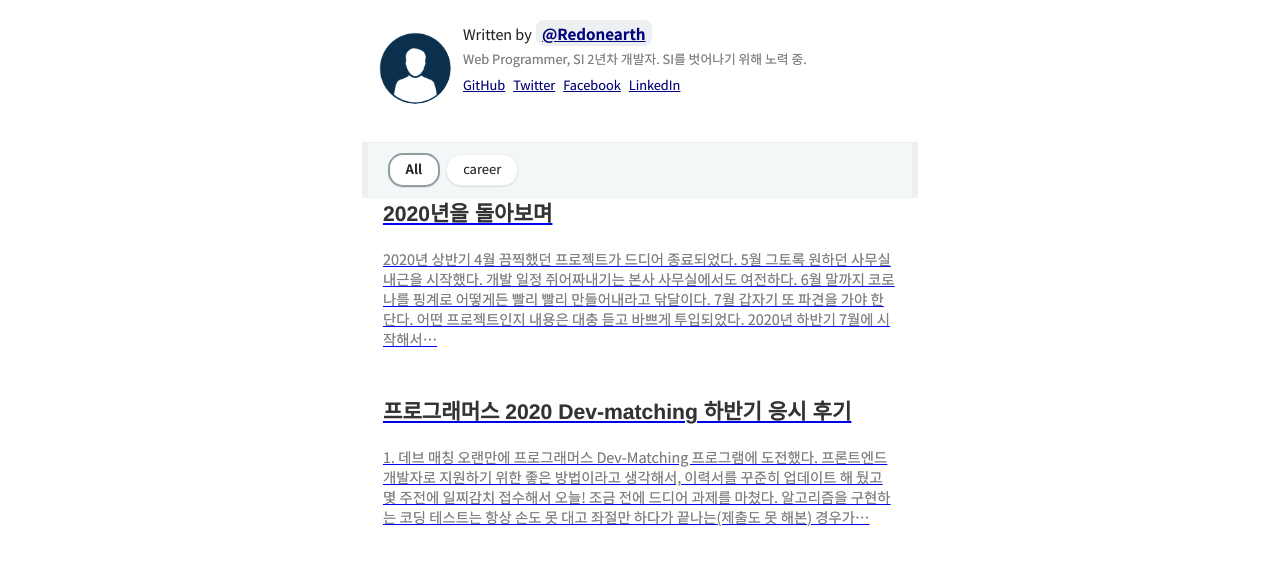
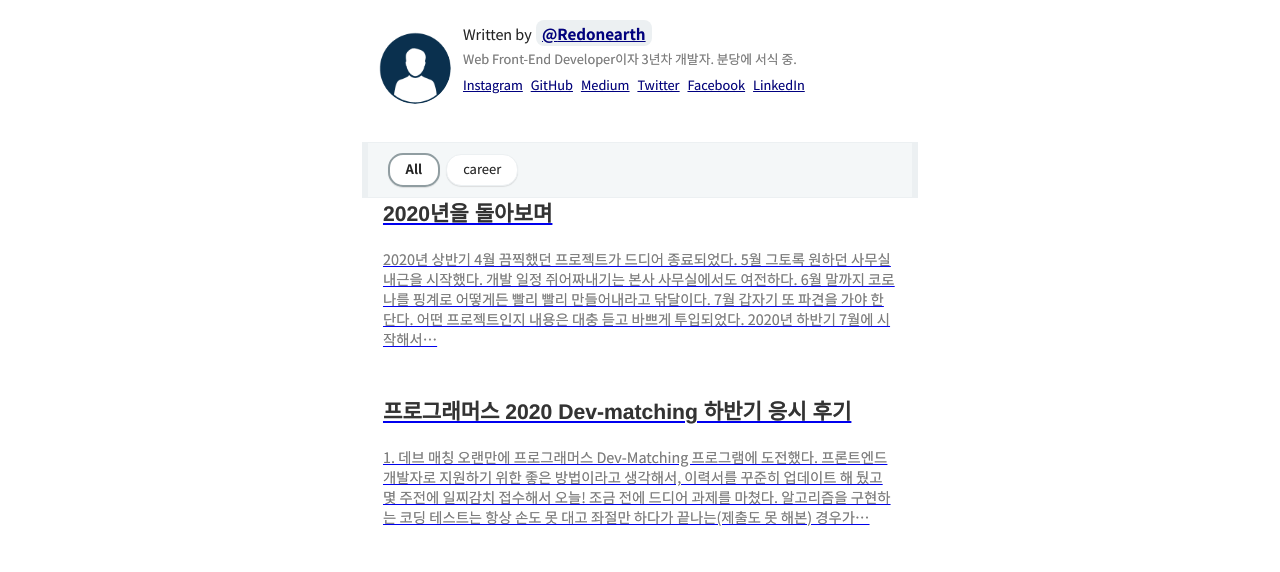
Before and after one commit to redonearth/gatsby-blog, a Gatsby site: page / in a window 1280 px wide. Shown: the part 177-749 px from the top of the page. Built offline with nearby package versions, Linux system fonts and the light colour scheme; Gatsby itself is replaced by a stand-in of ours; some packages are replaced by stand-ins of ours; what typography-theme-github would draw is missing.

Commit message:
Social에 Instagram 추가

```diff
--- a/gatsby-meta-config.js
+++ b/gatsby-meta-config.js
@@ -2,14 +2,15 @@ module.exports = {
   title: `Redonearth Blog`,
   description: `Blog posted about Programming, life, etc.`,
   author: `Redonearth`,
-  introduction: `Web Programmer, SI 2년차 개발자. SI를 벗어나기 위해 노력 중.`,
-  siteUrl: `https://redonearth.netlify.com`, // Your blog site url
+  introduction: `Web Front-End Developer이자 3년차 개발자. 분당에 서식 중.`,
+  siteUrl: `https://redonearth.netlify.app`, // Your blog site url
   social: {
     twitter: `redonearth_dev`, // Your Twitter account
     github: `redonearth`, // Your GitHub account
-    medium: ``, // Your Medium account
+    medium: `redonearth-dev`, // Your Medium account
     facebook: `redonearth`, // Your Facebook account
     linkedin: `hongjisang`, // Your LinkedIn account
+    instagram: `redonearth`,
   },
   icon: `content/assets/felog.png`, // Add your favicon
   keywords: [`blog`],
--- a/src/components/bio/index.jsx
+++ b/src/components/bio/index.jsx
@@ -29,6 +29,14 @@ export const Bio = () => (
                 </Link>
                 <div className="author-introduction">{introduction}</div>
                 <p className="author-socials">
+                  {social.instagram && (
+                    <a
+                      href={`https://www.instagram.com/${social.instagram}`}
+                      target="_blank"
+                    >
+                      Instagram
+                    </a>
+                  )}
                   {social.github && (
                     <a
                       href={`https://github.com/${social.github}`}
@@ -98,6 +106,7 @@ const bioQuery = graphql`
           medium
           facebook
           linkedin
+          instagram
         }
       }
     }
```
